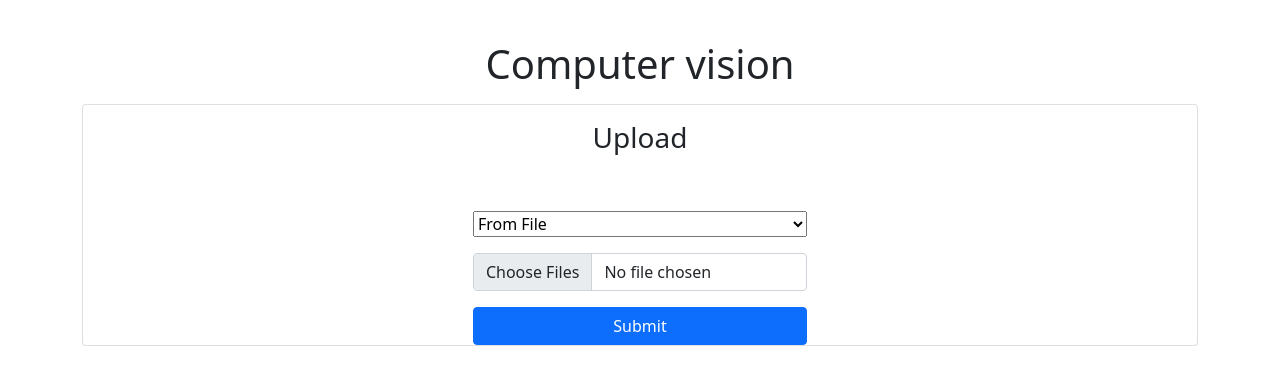
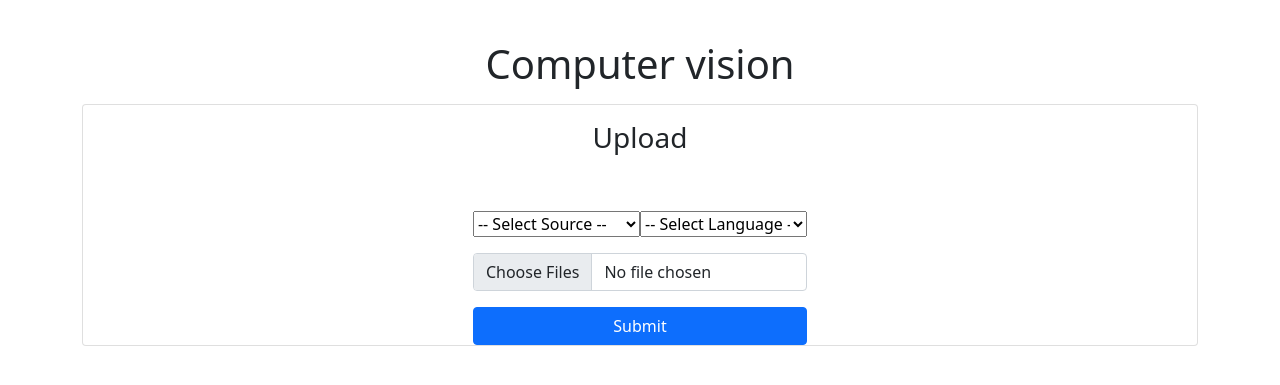
Before and after one commit to Fecheta/CC-Proiect, a Flask app: page /Hand-To-Text in a window 1280 px wide. Shown: the top 385 px of the page. Run offline with Flask 2, Linux system fonts and the light colour scheme.

Commit message:
login btn + languages in cv

```diff
--- a/app.py
+++ b/app.py
@@ -87,13 +87,14 @@ def hand_to_text():
         computer_vision = ComputerVision()
 
         method = request.form['source']
+        language = request.form['lang']
         # print("Method: " + str(method))
 
         if method == 'file':
             file_to_analyze = request.files.getlist('photos-files')[0]
             print(file_to_analyze.filename)
 
-            texts, url = computer_vision.identify_text_from_local_file_str(file_to_analyze)
+            texts, url = computer_vision.identify_text_from_local_file_str(file_to_analyze, language)
 
             return render_template('image_text.html', image=url, texts=texts)
 
@@ -102,7 +103,7 @@ def hand_to_text():
             # print(file_to_analyze.filename)
             print(photo_url)
 
-            texts, url = computer_vision.identify_text_from_url(photo_url)
+            texts, url = computer_vision.identify_text_from_url(photo_url, language)
 
             return render_template('image_text.html', image=url, texts=texts)
 
@@ -133,6 +134,7 @@ def text_to_speech_page():
 def search_page():
     return render_template('search.html')
 
+
 @app.route('/db')
 def db():
     query = Query()
@@ -140,6 +142,5 @@ def db():
     return render_template('db.html', result=result)
 
 
-
 if __name__ == '__main__':
     app.run(debug=True, host='0.0.0.0', port=80)
--- a/templates/image_form.html
+++ b/templates/image_form.html
@@ -27,10 +27,25 @@
 
                         <div style="display: flex; flex-direction: column; justify-content:space-between;">
 
-                            <select name="source" id="file-source">
-                                <option value="file"> From File </option>
-                                <option value="url"> From URL </option>
-                            </select>
+                            <div style="display: flex; flex-direction: row; align-items: center; justify-content: space-around;">
+
+                                <select name="source" id="file-source" style="width:50%" required>
+                                    <option value=""> -- Select Source -- </option>
+                                    <option value="file"> From File </option>
+                                    <option value="url"> From URL </option>
+                                </select>
+
+                                <select name="lang" id="lang" style="width:50%" required>
+                                    <option value=""> -- Select Language -- </option>
+                                    <option value="en"> English </option>
+                                    <option value="fr"> French </option>
+                                    <option value="es"> Spanish </option>
+                                    <option value="de"> German </option>
+                                    <option value="it"> Italian </option>
+                                    <option value="ja"> Japanese </option>
+                                </select>
+
+                            </div>
 
                             <input type="file" accept=".png, .jpeg, .jpg, .gif" name="photos-files" multiple class="form-control" id="file-inp" style="margin-right: 1em; margin: 1em 0 1em 0">
 
```
Also changed, not shown: computer_vision/computer_vision.py (+4 -4 lines), templates/index.html (+18 -3 lines).
